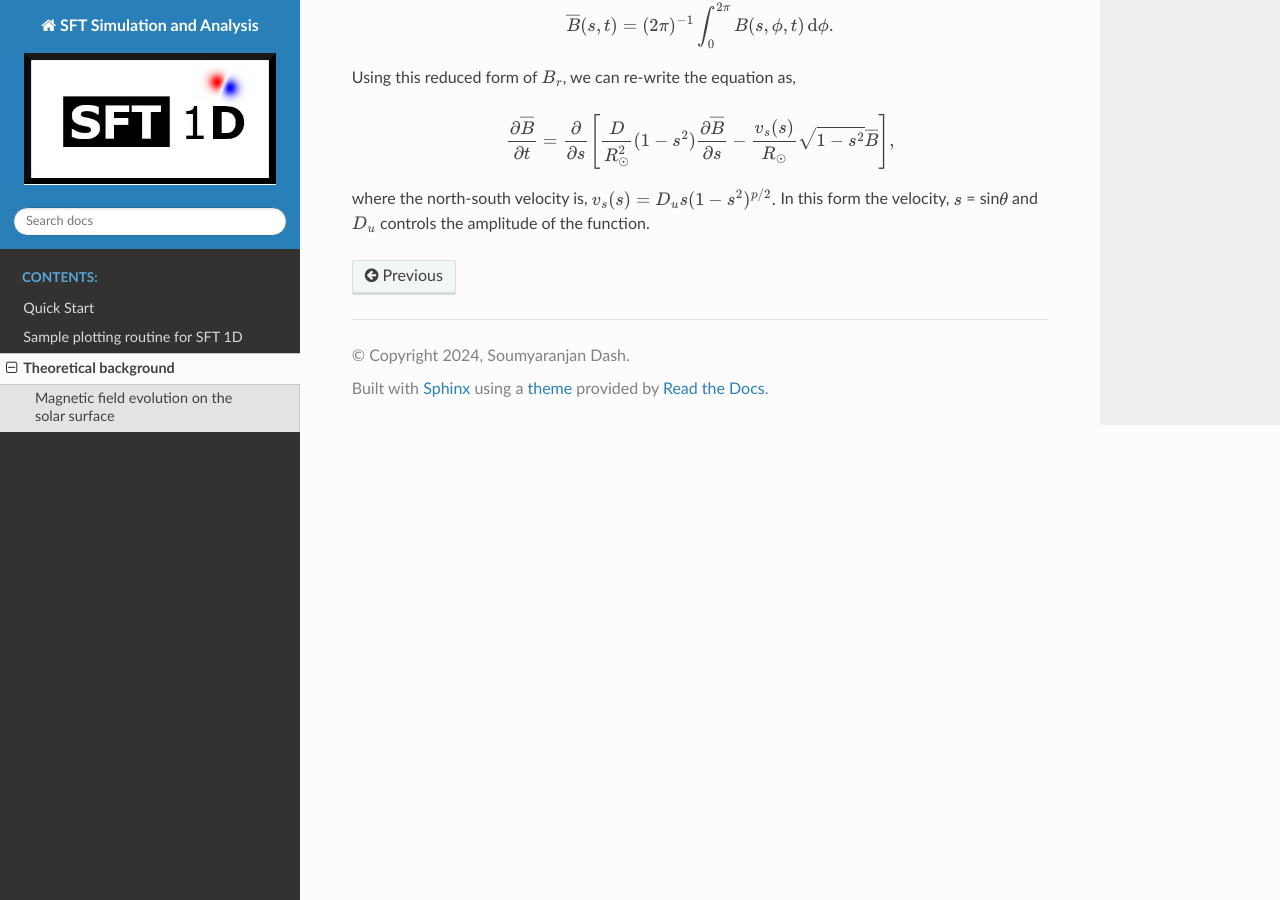
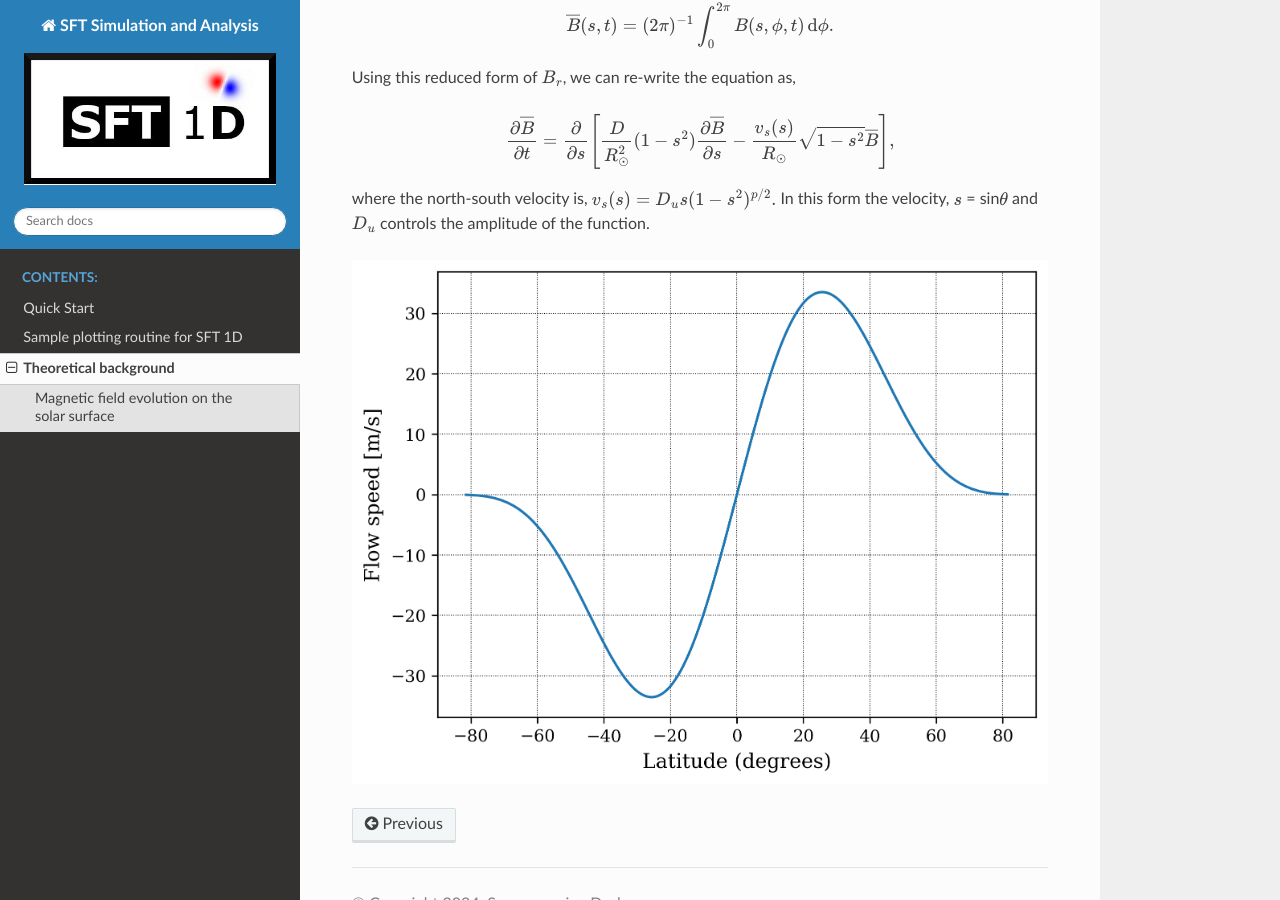
Before and after one commit to sr-dash/SFT-1D, a Sphinx documentation site: the page built from docs/sample1.md, in a window 1280 px wide and 900 px high, scrolled down 543 px. Built offline with Sphinx 7.4.7 and the Read the Docs theme 2.0.0, drawn with Linux system fonts in a browser that asks for light colours.

Commit message:
Added entries to online documentation.

```diff
--- a/docs/sample1.md
+++ b/docs/sample1.md
@@ -38,3 +38,5 @@ equation as,
 where the north-south velocity is, {math}`v_s(s) = D_us(1-s^2)^{p/2}.` In
 this form the velocity, {math}`s` = sin{math}`\theta` and {math}`D_u` controls the
 amplitude of the function.
+
+![Meridional flow profile](MC_flow250.png "Example meridional flow profile.")
```
Also changed, not shown: docs/MC_flow250.png (added).
